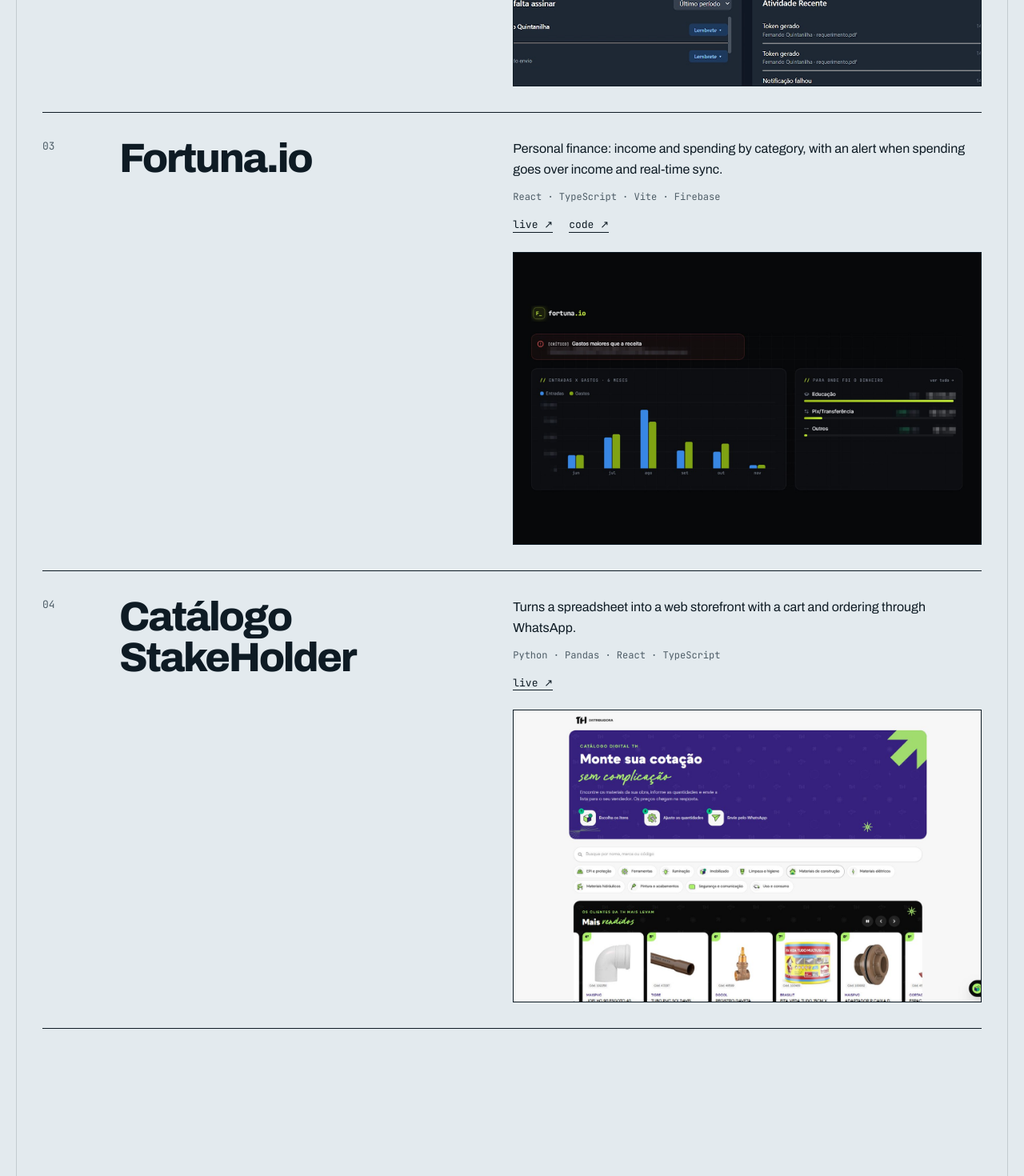
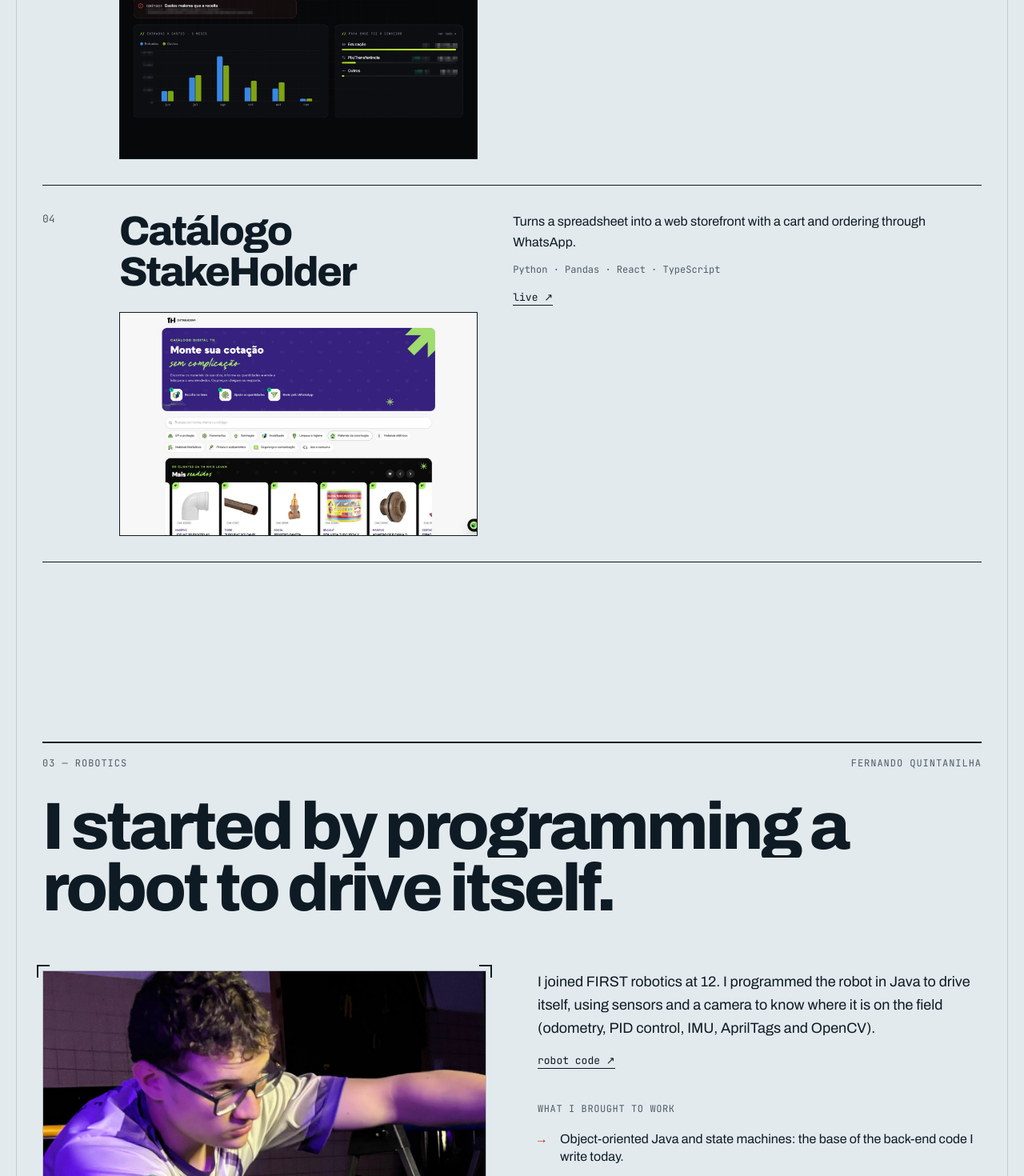
Before and after one commit to Fernando-Quintanilha/portfolio-fernando, a React (Vite) app: page / in a window 1280 px wide. Shown: the part 3683-5153 px from the top of the page at 80% size. Built offline with nearby package versions, Linux system fonts and the light colour scheme; no server answers.

Commit message:
fix: prévia dos projetos não cobre mais o texto e robótica ligada ao trabalho

```diff
--- a/src/components/Projects/index.tsx
+++ b/src/components/Projects/index.tsx
@@ -1,48 +1,28 @@
-import { useRef } from 'react';
 import { Section } from '../Section';
 import type { Project } from '../../content';
 import { useLang } from '../../i18n';
-import { gsap } from '../../lib/gsap';
-import { previewX } from '../../lib/preview';
 
-const FLOAT_QUERY = '(hover: hover) and (min-width: 768px)';
-
+// O print fica fixo embaixo do nome. Antes ele seguia o mouse e cobria o texto do projeto.
 function Row({ p, i, shotLabel }: { p: Project; i: number; shotLabel: string }) {
-  const preview = useRef<HTMLImageElement>(null);
-  const moveX = useRef<((v: number) => void) | null>(null);
-  const moveY = useRef<((v: number) => void) | null>(null);
-
-  // Mesma condição das classes `float:` abaixo: prévia flutuante só com mouse e tela larga.
-  const canHover = () => window.matchMedia(FLOAT_QUERY).matches;
-
-  const onEnter = () => {
-    if (!preview.current || !canHover()) return;
-    moveX.current ??= gsap.quickTo(preview.current, 'x', { duration: 0.5, ease: 'power3.out' });
-    moveY.current ??= gsap.quickTo(preview.current, 'y', { duration: 0.5, ease: 'power3.out' });
-    gsap.to(preview.current, { autoAlpha: 1, scale: 1, duration: 0.3 });
-  };
-  const onLeave = () => {
-    if (preview.current) gsap.to(preview.current, { autoAlpha: 0, scale: 0.96, duration: 0.25 });
-  };
-  const onMove = (e: React.MouseEvent<HTMLLIElement>) => {
-    const r = e.currentTarget.getBoundingClientRect();
-    const w = preview.current?.offsetWidth ?? 320;
-    moveX.current?.(previewX(e.clientX - r.left, r.width, w));
-    moveY.current?.(e.clientY - r.top - 100);
-  };
-
   return (
     <li
       data-reveal
-      onMouseEnter={onEnter}
-      onMouseLeave={onLeave}
-      onMouseMove={onMove}
-      className="relative grid gap-4 border-t border-ink py-8 md:grid-cols-[4rem_minmax(0,1.1fr)_minmax(0,1.4fr)] md:gap-8"
+      className="grid gap-4 border-t border-ink py-8 md:grid-cols-[4rem_minmax(0,1.1fr)_minmax(0,1.4fr)] md:gap-8"
     >
       <p className="font-mono text-[13px] text-ink-soft">{String(i + 1).padStart(2, '0')}</p>
-      <h3 className="font-display text-[clamp(2rem,4vw,3.25rem)] font-extrabold leading-none tracking-tightest">
-        {p.name}
-      </h3>
+      <div>
+        <h3 className="font-display text-[clamp(2rem,4vw,3.25rem)] font-extrabold leading-none tracking-tightest">
+          {p.name}
+        </h3>
+        {p.image && (
+          <img
+            src={p.image}
+            alt={`${shotLabel} ${p.name}`}
+            loading="lazy"
+            className="mt-6 aspect-[16/10] w-full max-w-md border border-ink object-cover object-top"
+          />
+        )}
+      </div>
       <div>
         <p className="leading-relaxed">{p.summary}</p>
         <p className="mt-3 font-mono text-[12px] text-ink-soft">{p.stack.join(' · ')}</p>
@@ -54,26 +34,7 @@ function Row({ p, i, shotLabel }: { p: Project; i: number; shotLabel: string })
           ))}
           {p.note && <span className="font-mono text-[12px] text-ink-soft">{p.note}</span>}
         </div>
-        {p.image && (
-          <img
-            src={p.image}
-            alt={`${shotLabel} ${p.name}`}
-            loading="lazy"
-            className="mt-6 aspect-[16/10] w-full border border-ink object-cover object-top float:hidden"
-          />
-        )}
       </div>
-
-      {p.image && (
-        <img
-          ref={preview}
-          src={p.image}
-          alt=""
-          aria-hidden="true"
-          loading="lazy"
-          className="pointer-events-none invisible absolute left-0 top-0 z-10 hidden aspect-[16/10] w-80 scale-95 border border-ink object-cover object-top opacity-0 float:block"
-        />
-      )}
     </li>
   );
 }
--- a/src/components/Robotics/index.tsx
+++ b/src/components/Robotics/index.tsx
@@ -85,6 +85,18 @@ export function Robotics() {
             {robotics.code} ↗
           </a>
 
+          <div data-reveal className="mt-10">
+            <p className="font-mono text-[12px] uppercase tracking-wider text-ink-soft">{robotics.carry.title}</p>
+            <ul className="mt-3">
+              {robotics.carry.items.map((item) => (
+                <li key={item} className="grid grid-cols-[1.25rem_minmax(0,1fr)] gap-2 py-1.5 leading-snug">
+                  <span className="font-mono text-signal-text">→</span>
+                  <span>{item}</span>
+                </li>
+              ))}
+            </ul>
+          </div>
+
           <ul className="mt-12">
             {robotics.awards.map((a) => (
               <li
--- a/src/content.ts
+++ b/src/content.ts
@@ -56,6 +56,7 @@ export type Content = {
     season: string;
     intro: string;
     code: string;
+    carry: { title: string; items: string[] };
     photoAlt: string;
     caption3d: string;
     captionPhoto: string;
@@ -142,7 +143,7 @@ const pt: Content = {
       {
         name: 'TimeShape',
         summary:
-          'SaaS de agendamento em produção: página pública de reservas, Google Calendar e assinatura recorrente pelo Mercado Pago. Restrição de exclusão no PostgreSQL impede reserva sobreposta.',
+          'SaaS de agendamento em produção: o aluno reserva horário sem criar conta, a agenda sincroniza com o Google Calendar e a assinatura é cobrada pelo Mercado Pago. O próprio banco de dados impede duas reservas no mesmo horário.',
         stack: stack.timeshape,
         links: [{ label: 'app.timeshape.online', href: 'https://app.timeshape.online' }],
         image: timeshape,
@@ -150,7 +151,7 @@ const pt: Content = {
       },
       {
         name: 'HoleriteSign',
-        summary: 'O RH sobe o holerite em PDF, o funcionário recebe o link por WhatsApp, confirma os dados e assina com selfie.',
+        summary: 'O RH sobe o holerite em PDF, o funcionário recebe o link por WhatsApp, confirma os dados e assina com selfie. Em uso: mais de 980 holerites assinados.',
         stack: stack.holerite,
         links: [],
         note: 'código privado, mostro na entrevista',
@@ -180,8 +181,16 @@ const pt: Content = {
     title: 'Comecei programando um robô para andar sozinho.',
     season: 'Into the Deep · 2024–25',
     intro:
-      'Comecei na robótica FIRST aos 12 anos. Programei a navegação autônoma do robô em Java: odometria, controle PID, IMU e visão com AprilTags e OpenCV.',
+      'Comecei na robótica FIRST aos 12 anos. Programei em Java o robô para se mover sozinho, usando sensores e câmera para saber onde ele está no campo (odometria, controle PID, IMU, AprilTags e OpenCV).',
     code: 'código do robô',
+    carry: {
+      title: 'O que levei para o trabalho',
+      items: [
+        'Java orientado a objetos e máquinas de estado: a base do back-end que escrevo hoje.',
+        'Documentação premiada no nacional: hoje escrevo o plano antes de mexer no banco de produção.',
+        'Ensinar 50 jovens: explicar sistema para quem não é técnico, como faço com os usuários na TH.',
+      ],
+    },
     photoAlt: 'Fernando com o robô da equipe na competição FTC',
     caption3d: 'modelo do CAD · role para girar',
     captionPhoto: 'torneio nacional FTC',
@@ -201,7 +210,6 @@ const pt: Content = {
     about: [
       'Estudo Engenharia de Software na UniAlfa e trabalho na TH desde janeiro de 2026.',
       'Gosto de problema que tem banco de dados no meio: consistência, segurança e conferir o número até bater.',
-      'Antes de programar por profissão, vendia dinossauros no ARK, o jogo: meu primeiro negócio.',
     ],
     where: 'Remoto ou presencial em Goiânia.',
     email: 'Mandar um e-mail',
@@ -272,7 +280,7 @@ const en: Content = {
       {
         name: 'TimeShape',
         summary:
-          'Scheduling SaaS in production: public booking page, Google Calendar sync and recurring billing through Mercado Pago. A PostgreSQL exclusion constraint prevents overlapping bookings.',
+          'Scheduling SaaS in production: students book a slot without creating an account, the calendar syncs with Google Calendar and subscriptions are billed through Mercado Pago. The database itself prevents two bookings at the same time.',
         stack: stack.timeshape,
         links: [{ label: 'app.timeshape.online', href: 'https://app.timeshape.online' }],
         image: timeshape,
@@ -280,7 +288,7 @@ const en: Content = {
       },
       {
         name: 'HoleriteSign',
-        summary: 'HR uploads the payslip PDF, the employee gets a link on WhatsApp, confirms their details and signs with a selfie.',
+        summary: 'HR uploads the payslip PDF, the employee gets a link on WhatsApp, confirms their details and signs with a selfie. In use: over 980 payslips signed.',
         stack: stack.holerite,
         links: [],
         note: 'private code, happy to walk through it in an interview',
@@ -310,8 +318,16 @@ const en: Content = {
     title: 'I started by programming a robot to drive itself.',
     season: 'Into the Deep · 2024–25',
     intro:
-      'I joined FIRST robotics at 12. I wrote the robot’s autonomous navigation in Java: odometry, PID control, IMU, and vision with AprilTags and OpenCV.',
+      'I joined FIRST robotics at 12. I programmed the robot in Java to drive itself, using sensors and a camera to know where it is on the field (odometry, PID control, IMU, AprilTags and OpenCV).',
     code: 'robot code',
+    carry: {
+      title: 'What I brought to work',
+      items: [
+        'Object-oriented Java and state machines: the base of the back-end code I write today.',
+        'Award-winning documentation at nationals: today I write the plan before touching the production database.',
+        'Teaching 50 students: explaining systems to non-technical people, as I do with the users at TH.',
+      ],
+    },
     photoAlt: 'Fernando with the team robot at the FTC competition',
     caption3d: 'CAD model · scroll to rotate',
     captionPhoto: 'FTC national championship',
@@ -331,7 +347,6 @@ const en: Content = {
     about: [
       'I study Software Engineering at UniAlfa and have worked at TH since January 2026.',
       'I like problems with a database in the middle: consistency, security, and checking the numbers until they match.',
-      'Before coding for a living, I sold dinosaurs in ARK, the video game: my first business.',
     ],
     where: 'Remote, or on-site in Goiânia, Brazil.',
     email: 'Send an email',
--- a/src/lib/preview.ts
+++ /dev/null
@@ -1,11 +0,0 @@
-const GAP = 24;
-
-/**
- * Posição horizontal da prévia flutuante dentro da linha: à direita do ponteiro quando cabe,
- * senão à esquerda, sem nunca sair da linha.
- */
-export function previewX(pointerX: number, containerWidth: number, previewWidth: number): number {
-  const right = pointerX + GAP;
-  if (right + previewWidth <= containerWidth) return right;
-  return Math.max(0, pointerX - GAP - previewWidth);
-}
--- a/tailwind.config.js
+++ b/tailwind.config.js
@@ -15,10 +15,6 @@ export default {
         display: ['Archivo', 'system-ui', 'sans-serif'],
         mono: ['"JetBrains Mono"', 'ui-monospace', 'monospace'],
       },
-      screens: {
-        // Prévia flutuante dos projetos: só com mouse e tela larga (tablet sem mouse vê a imagem na linha).
-        float: { raw: '(hover: hover) and (min-width: 768px)' },
-      },
       letterSpacing: {
         tightest: '-0.045em',
       },
```
Also changed, not shown: 1 other file (tests, documents, lock files or other folders).
